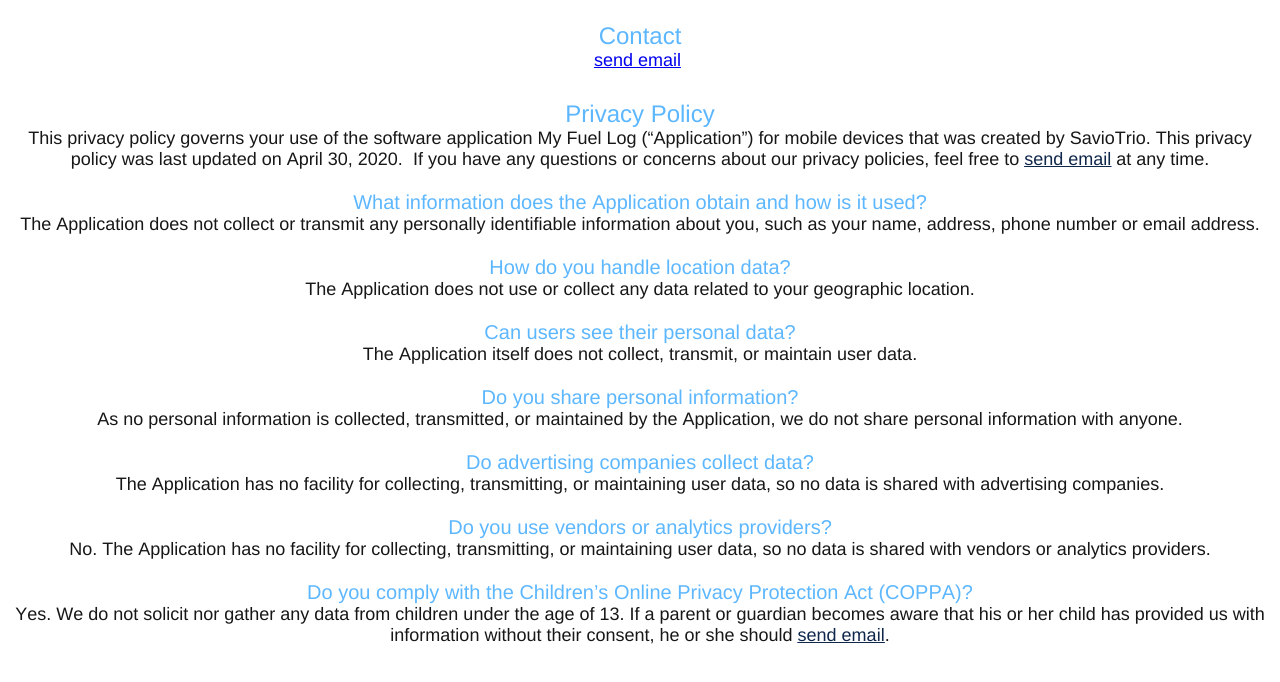
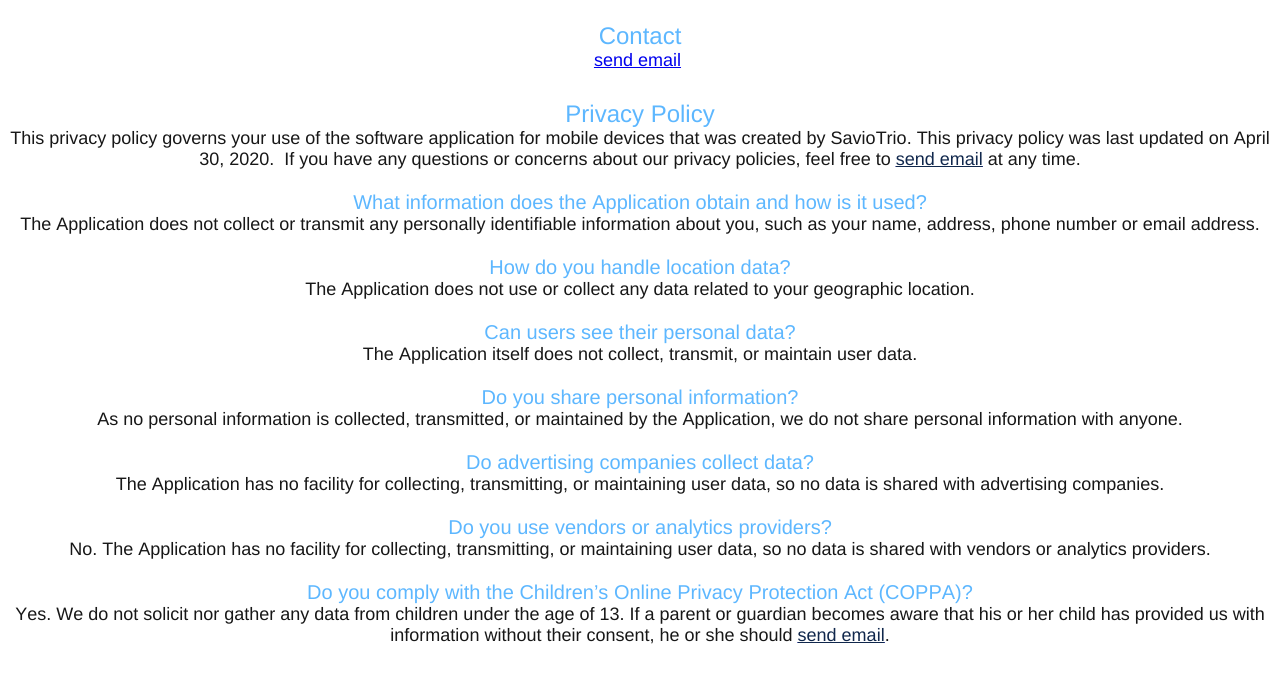
Before and after one commit to saviotrio/saviotrio.github.io, a plain HTML site: page index.html in a window 1280 px wide. Drawn offline with Linux system fonts and the light colour scheme.

Commit message:
Updated application reference

```diff
--- a/index.html
+++ b/index.html
@@ -25,7 +25,7 @@
 <p class="p3"><span class="s2"><a href="mailto:%20saviosignature@gmail.com">send email</a></span><span class="s3"><span class="Apple-converted-space"> </span></span></p>
 <p class="p4"><span class="s1"></span><br></p>
 <p class="p2"><span class="s1">Privacy Policy</span></p>
-<p class="p5"><span class="s1">This privacy policy governs your use of the software application My Fuel Log (“Application”) for mobile devices that was created by SavioTrio. This privacy policy was last updated on April 30, 2020.<span class="Apple-converted-space">  </span>If you have any questions or concerns about our privacy policies, feel free to <a href="mailto:%20saviosignature@gmail.com"><span class="s4">send email</span></a> at any time.</span></p>
+<p class="p5"><span class="s1">This privacy policy governs your use of the software application for mobile devices that was created by SavioTrio. This privacy policy was last updated on April 30, 2020.<span class="Apple-converted-space">  </span>If you have any questions or concerns about our privacy policies, feel free to <a href="mailto:%20saviosignature@gmail.com"><span class="s4">send email</span></a> at any time.</span></p>
 <p class="p5"><span class="s1"><br>
 </span></p>
 <p class="p6"><span class="s1">What information does the Application obtain and how is it used?</span></p>
```
Also changed, not shown: 1 other file.
